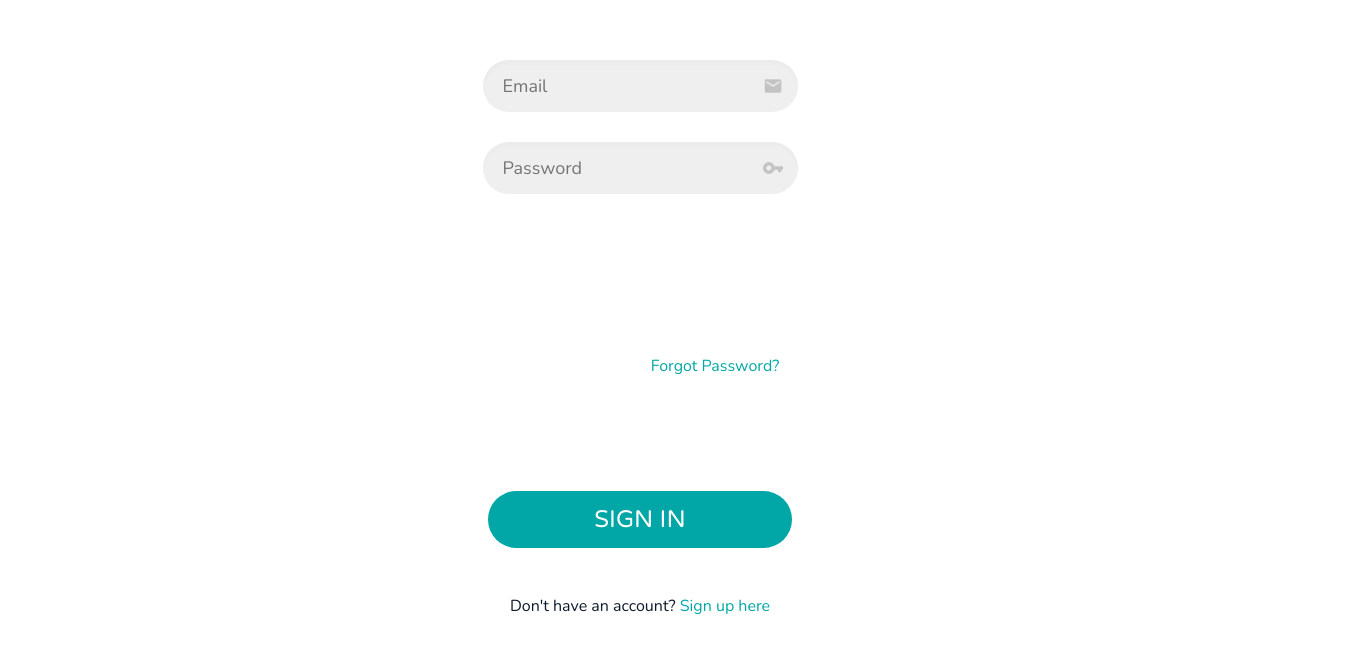
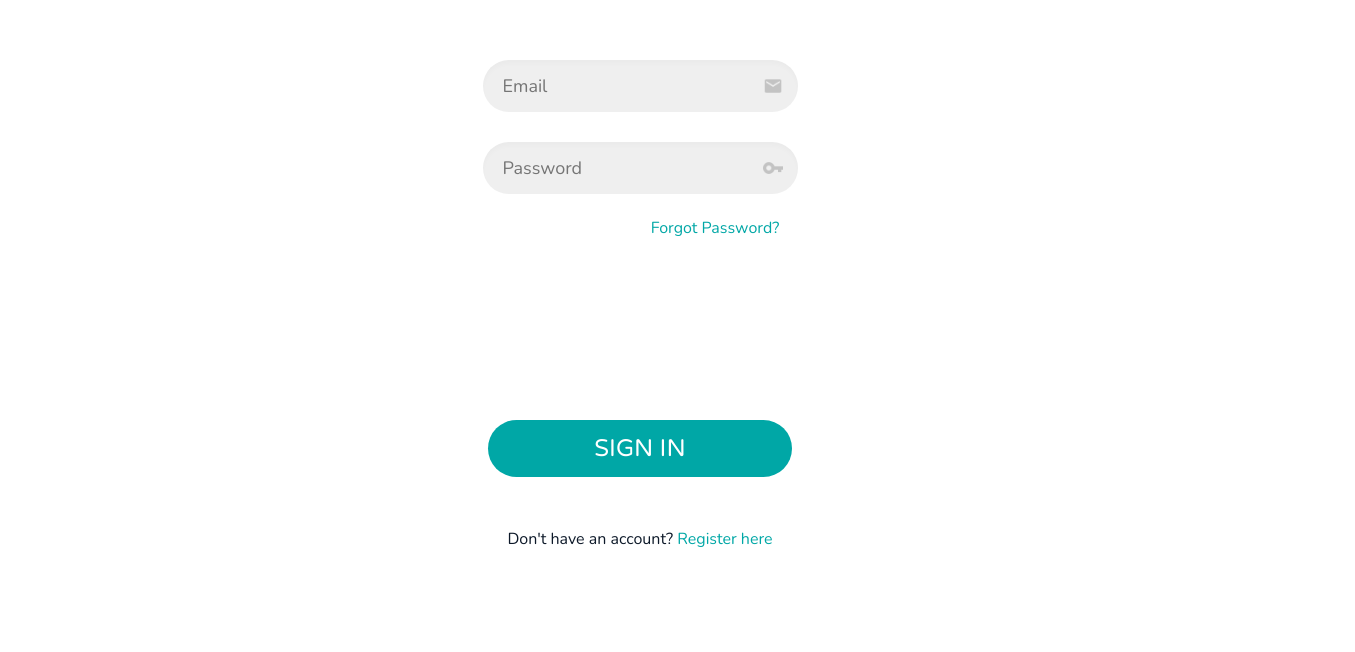
Before and after one commit to Vivian-Trieu/ResuMate, a React (Create React App) app: page / in a window 1280 px wide. Shown: the part 132-784 px from the top of the page, 1355 px wide, since content can reach past the window. Built offline with nearby package versions, Linux system fonts and the light colour scheme.

Commit message:
fixed positioning

```diff
--- a/src/Components/LoginPage.css
+++ b/src/Components/LoginPage.css
@@ -57,6 +57,10 @@
   margin-bottom: 10px;
 }
 
+.form input:not(:placeholder-shown) {
+  color: #000; /* Change text color to black when there is content */
+}
+
 .email-field, .password-field {
   background-position: 95%;
   background-repeat: no-repeat;
@@ -82,27 +86,9 @@
   font-size: 16px;
   font-weight: 400;
   text-align: center;
-  position: absolute;
-  bottom: 290px;
-  left: 75px;
-  width: 100%;
-}
-
-.sign-up {
-  color: #0D1929;
-  font-family: Nunito;
-  font-size: 16px;
-  font-weight: 400;
-  text-align: center;
-  position: absolute;
-  bottom: 50px;
-  left: 0;
-  width: 100%;
-}
-
-.sign-up::after {
-  color: #00A7A6;
-  content: " Sign up here";
+  position: relative;
+  margin-top: 2px;
+  margin-left: 150px;
 }
 
 .sign-in {
@@ -119,25 +105,26 @@
   font-weight: 500;
   height: 57px;
   width: 304px;
-  position: absolute;
-  bottom: 120px;
-  justify-content: center;
-  align-items: center;
+  position: relative;
+  margin-top: 170px;
+  align-self: center;
+}
 
+.sign-up {
+  color: #00A7A6;
+  font-family: Nunito;
+  font-size: 16px;
+  font-weight: 400;
+  text-align: center;
+  position: relative;
+  margin-top: 40px;
+}
+
+.sign-up::before {
+  color: #0D1929;
+  content: "Don't have an account? ";
 }
 
 .sign-in-button:hover {
   background-color: #0b6e6e;
 }
-
-/* Media query for mobile screens */
-@media (max-width: 768px) {
-  .login-box {
-    width: 95%;
-  }
-
-  .sign-in-button,
-  .sign-up-button {
-    width: 100%;
-  }
-}
--- a/src/Components/LoginPage.js
+++ b/src/Components/LoginPage.js
@@ -35,11 +35,11 @@ function LoginPage(props) {
           <button type="button" className="forgot-password" onClick={() => props.onFormSwitch('forgot password')}>
             Forgot Password?
           </button>
-          <button type="button" className="sign-up" onClick={() => props.onFormSwitch('sign up')}>
-              Don't have an account?
-          </button>
           <button type="button" className="sign-in" onClick={handleLogin}>
               SIGN IN
+          </button>
+          <button type="button" className="sign-up" onClick={() => props.onFormSwitch('sign up')}>
+              Register here
           </button>
         </form>
       </div>
```
